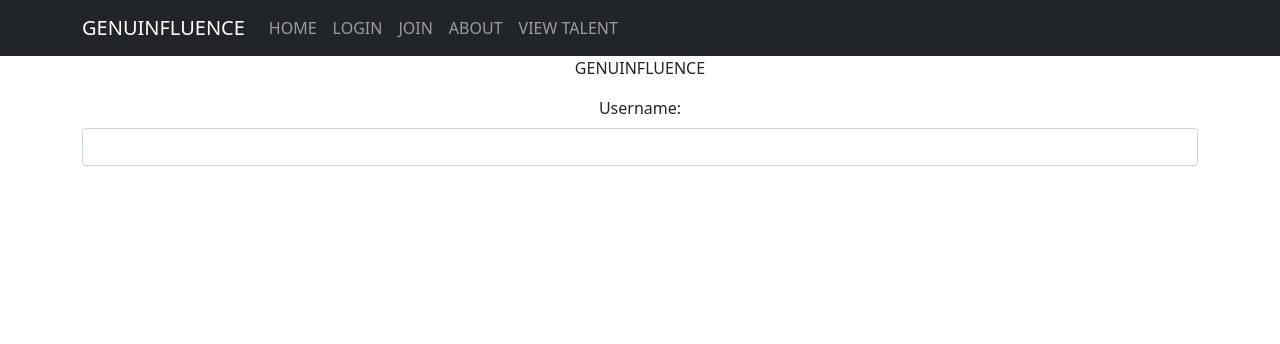
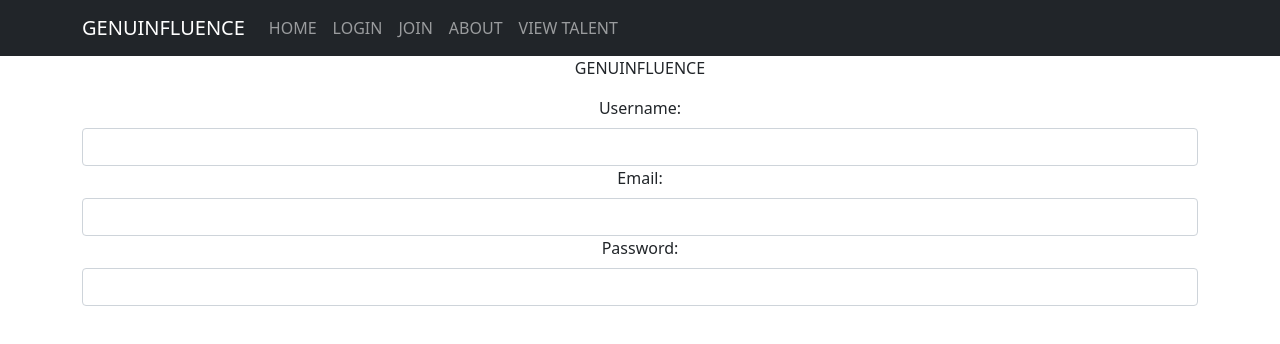
Before and after one commit to elizparisi/genuinfluence, a React (Create React App) app: page / in a window 1280 px wide. Shown: the top 344 px of the page. Built offline with nearby package versions, Linux system fonts and the light colour scheme.

Commit message:
add form fields for email + password

```diff
--- a/src/components/SignupForm.js
+++ b/src/components/SignupForm.js
@@ -26,6 +26,17 @@ class SignupForm extends React.Component {
             <Form.Label>Username: </Form.Label>
             <Form.Control type="text" name="username"></Form.Control>
             </Form.Group>
+
+            <Form.Group>
+            <Form.Label>Email: </Form.Label>
+            <Form.Control type="email" name="email"></Form.Control>
+            </Form.Group>
+
+            <Form.Group>
+            <Form.Label>Password: </Form.Label>
+            <Form.Control type="password" name="password"></Form.Control>
+            </Form.Group>
+
           </Form>
         </Container>
       </div>
```
